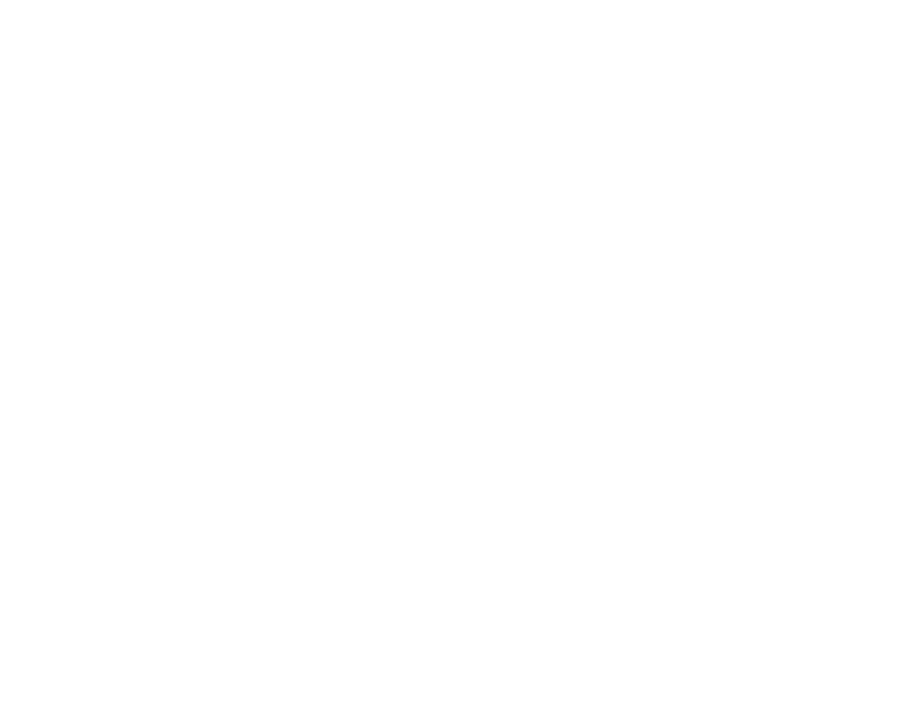
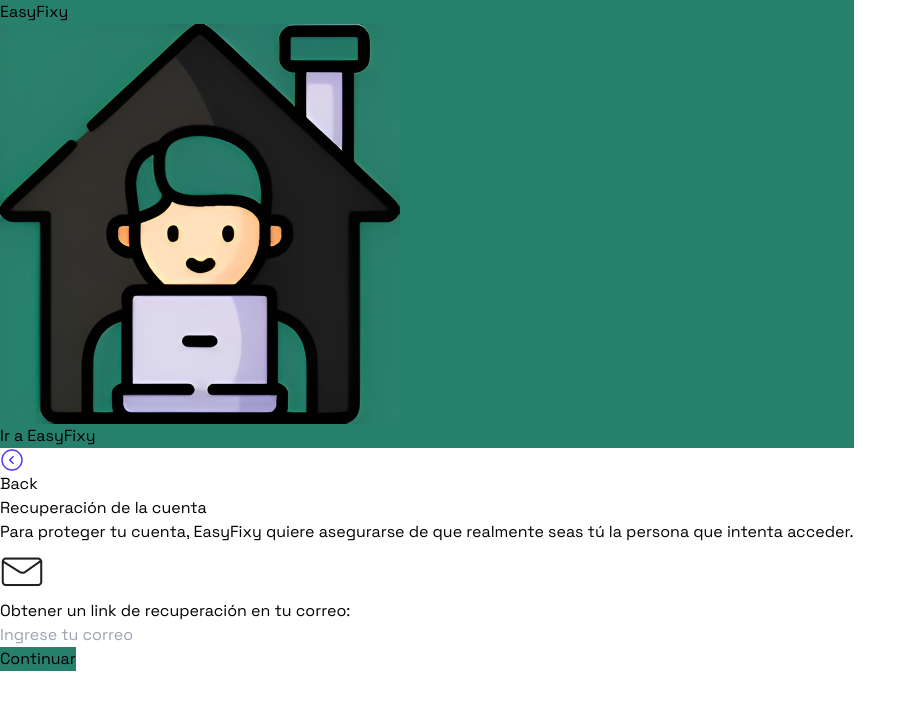
Before and after one commit to EasyFixy/EasyFixyPublic, a React (Vite) app: page /recuperarPassword in a window 1280 px wide. Before the commit this address had no page. Shown: the top 710 px of the page, without its empty margins (0-917 px from the left). Built offline with nearby package versions, Linux system fonts and the light colour scheme.

Commit message:
Página de login lista

```diff
--- a/src/App.jsx
+++ b/src/App.jsx
@@ -4,6 +4,7 @@ import Login from './pages/Login/Login';
 import TermsConditions from './pages/PoliticasYCondiciones/TermsConditions';
 import PoliciesPrivacy from './pages/PoliticasYCondiciones/PoliciesPrivacy';
 import NewPassword from './pages/Password/NewPassword';
+import RecuperarPassword from './pages/Password/RecuperarPassword';
 
 const App = () => {
   return (
@@ -14,6 +15,7 @@ const App = () => {
         <Route path="/terms-conditions" element ={<TermsConditions/>}/>
         <Route path="/policies-privacity" element ={<PoliciesPrivacy/>}/>
         <Route path="/newPassword" element ={<NewPassword/>}/>
+        <Route path="/recuperarPassword" element ={<RecuperarPassword/>}/>
         {/* Otras rutas */}
       </Routes>
     </BrowserRouter>
--- a/src/componentes/contenedorLogoVerde/ContenedorLogoHorizontal.jsx
+++ b/src/componentes/contenedorLogoVerde/ContenedorLogoHorizontal.jsx
@@ -1,7 +1,9 @@
 const ContenedorLogoHorizontal = () =>{
     return(
-        <div className="h-full w-1/2 backgroundVerde opacity-80">
-
+        <div className="h-full w-1/2 backgroundVerde opacity-80 flex justify-center items-center">
+            <div className="w-96 h-96">
+                <img src="/icons/icon.svg" alt="Icono principal" />
+            </div>
         </div>
     )
 }
--- a/src/index.css
+++ b/src/index.css
@@ -13,7 +13,7 @@ body {
     left: 0;
 }
 :root{
-    --colorVerde: rgb(9,108,138,0.8);
+    --colorVerde: #27806C;
 }
 .backgroundVerde{
     background-color: var(--colorVerde);
--- a/src/pages/Login/Login.jsx
+++ b/src/pages/Login/Login.jsx
@@ -1,5 +1,6 @@
 import { useState } from "react";
 import ContenedorLogoHorizontal from '../../componentes/contenedorLogoVerde/ContenedorLogoHorizontal';
+import { Link } from "react-router-dom";
 const Login = () => {
 
     const [password, setPassword] = useState('');
@@ -68,13 +69,13 @@ const Login = () => {
                     <div className="flex flex-row flex justify-center items-center">
                         <input name="cbipeliculas" type="checkbox" />
                         <h1>Remember me</h1>
-                        <h1 className="textVerde ml-4">¿Olvidaste la contraseña?</h1>
+                        <Link to={'/recuperarPassword'} className="textVerde ml-4">¿Olvidaste la contraseña?</Link>
                     </div>
 
                     <button className="w-full mt-10 backgroundVerde h-14 text-white w-64 opacity-80 rounded-full border border-black border-solid mb-6" onClick={handdleLogin}>Iniciar sesión →</button>
                     <div className="flex flex-row flex justify-center items-center ">
                         <h1>No tengo una cuenta!</h1>
-                        <a href='https://github.com' className="textVerde ml-4">Sign Up</a>
+                        <Link to={'/register'} className="textVerde ml-4">Sign Up</Link>
                     </div>
                 </form>
                 <div className="mt-5"> {loginSuccessful ? "Te logueaste" : "no logueado"}</div>
--- /dev/null
+++ b/src/pages/Password/RecuperarPassword.tsx
@@ -0,0 +1,55 @@
+import React, { useState } from "react";
+import ToolbarDefault from "../components/ToolbarDefaul";
+
+const RecuperarPassword = () =>{
+    const [password, setPassword] = useState('');
+    const [confirmPassword, setConfirmPassword] = useState('');
+    const [message, setMessage] = useState('');
+
+    const handlePasswordChange = (e) => {
+        setPassword(e.target.value);
+    };
+
+    const handleConfirmPasswordChange = (e) => {
+        setConfirmPassword(e.target.value);
+    };
+    return(
+        <div className='w-screen h-screen flex flex-col'>
+            <ToolbarDefault/>
+            <div className="flex-1 flex w-full items-center justify-center relative">
+                <div className="absolute top-4 left-5 flex flex-row gap-2">
+                    <img src="/public/icons/arrow-circle-left.svg" alt="" />
+                    <span>Back</span>
+                </div>
+                <div className="w-[620px] h-[320px] border rounded-md border-[#666666] flex flex-col">
+                    <div className="pl-[5%] w-full py-3">
+                        <h1 className="text-3xl"> Recuperación de la cuenta</h1>
+                        <label>Para proteger tu cuenta, EasyFixy quiere asegurarse de que realmente seas tú la persona que intenta acceder.</label>
+
+                    </div>
+                    <div className="px-[5%] border-[#666666] border-y w-full py-6">
+                        <div className="flex">
+                            <img src="/icons/icon-carta.png" alt="icono" />
+                            <h1 className="mb-0 mt-4">Obtener un link de recuperación en tu correo: </h1>
+                        </div>
+                        <input
+                            type="password"
+                            id="confirmPassword"
+                            value={confirmPassword}
+                            onChange={handleConfirmPasswordChange}
+                            required
+                            className="w-full h-10 border border-solid border-[#666666] text-[#666666] pl-4"
+                            placeholder="Ingrese tu correo"
+                        />
+                    </div>
+                    <div className="flex flex-row justify-end px-[5%] py-3 gap-4">
+                        <button className="w-[22%] h-10 backgroundVerde rounded-full text-white">Continuar</button>
+                    </div>
+
+                </div>
+            </div>
+        </div>
+    );
+};
+
+export default RecuperarPassword;
--- a/src/pages/components/ToolbarDefaul.tsx
+++ b/src/pages/components/ToolbarDefaul.tsx
@@ -4,7 +4,7 @@ const ToolbarDefault = () =>{
         <div className="w-full h-24 backgroundVerde px-4 flex">
             <div className="w-2/4 flex flex-row justify-start items-center">
                 <p className="text-3xl "> EasyFixy</p>
-                <img src="" alt="logo" className="w-[10%]" />
+                <img src="/icons/icon.svg" alt="logo" className="w-[10%] pl-2.5" />
 
             </div>
             <div className="w-2/4 flex flex-row justify-end items-center">
```
Also changed, not shown: public/icons/icon-carta.png (added), public/icons/icon.svg (added).
